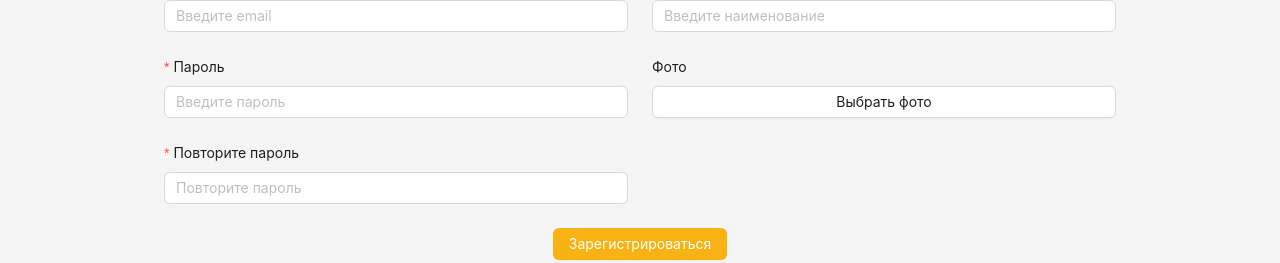
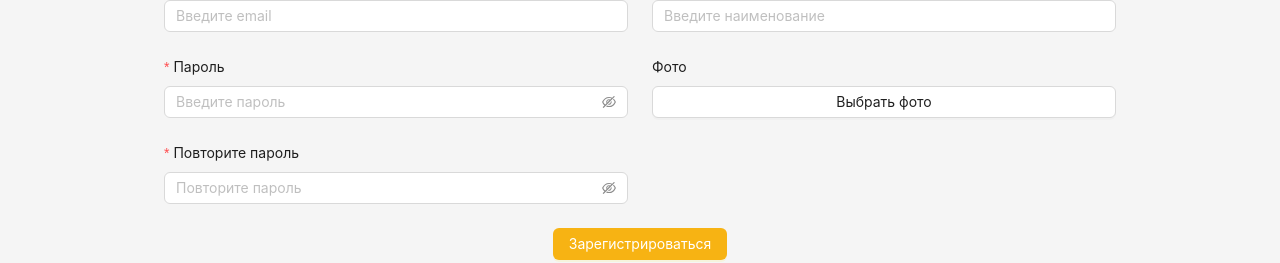
Before and after one commit to xaxaton-2/client, a Vue app: page /register/company in a window 1280 px wide. Shown: the part 164-427 px from the top of the page. Built offline with nearby package versions, Linux system fonts and the light colour scheme.

Commit message:
input password

```diff
--- a/src/components/register/CompanyRegisterForm.vue
+++ b/src/components/register/CompanyRegisterForm.vue
@@ -1,6 +1,16 @@
 <script setup lang="ts">
 import { reactive, ref } from 'vue';
-import { Button, Col, Flex, Form, Input, Row, Upload, UploadFile } from 'ant-design-vue';
+import {
+  Button,
+  Col,
+  Flex,
+  Form,
+  Input,
+  InputPassword,
+  Row,
+  Upload,
+  UploadFile,
+} from 'ant-design-vue';
 import { FormInstance, FormItem } from 'ant-design-vue/es/form';
 import { validatePass, validatePass2 } from '@/utils/validation';
 
@@ -62,10 +72,9 @@ const onFinish = (values: FormState) => {
             },
           ]"
         >
-          <Input
+          <InputPassword
             v-model:value="formState.password"
             placeholder="Введите пароль"
-            type="password"
           />
         </FormItem>
 
@@ -76,10 +85,9 @@ const onFinish = (values: FormState) => {
             { required: true, validator: validatePass2(formState.password), trigger: 'blur' },
           ]"
         >
-          <Input
+          <InputPassword
             v-model:value="formState.repeatPassword"
             placeholder="Повторите пароль"
-            type="password"
           />
         </FormItem>
       </Col>
--- a/src/components/register/StudentRegisterForm.vue
+++ b/src/components/register/StudentRegisterForm.vue
@@ -6,6 +6,7 @@ import {
   Flex,
   Form,
   Input,
+  InputPassword,
   Row,
   Select,
   SelectOption,
@@ -94,10 +95,9 @@ const onFinish = (values: FormState) => {
             },
           ]"
         >
-          <Input
+          <InputPassword
             v-model:value="formState.password"
             placeholder="Введите пароль"
-            type="password"
           />
         </FormItem>
 
@@ -108,10 +108,9 @@ const onFinish = (values: FormState) => {
             { required: true, validator: validatePass2(formState.password), trigger: 'blur' },
           ]"
         >
-          <Input
+          <InputPassword
             v-model:value="formState.repeatPassword"
             placeholder="Повторите пароль"
-            type="password"
           />
         </FormItem>
       </Col>
--- a/src/components/register/UniversityRegisterForm.vue
+++ b/src/components/register/UniversityRegisterForm.vue
@@ -1,6 +1,16 @@
 <script setup lang="ts">
 import { reactive, ref } from 'vue';
-import { Button, Col, Flex, Form, Input, Row, Upload, UploadFile } from 'ant-design-vue';
+import {
+  Button,
+  Col,
+  Flex,
+  Form,
+  Input,
+  InputPassword,
+  Row,
+  Upload,
+  UploadFile,
+} from 'ant-design-vue';
 import { FormInstance, FormItem } from 'ant-design-vue/es/form';
 import { validatePass, validatePass2 } from '@/utils/validation';
 
@@ -64,10 +74,9 @@ const onFinish = (values: FormState) => {
             },
           ]"
         >
-          <Input
+          <InputPassword
             v-model:value="formState.password"
             placeholder="Введите пароль"
-            type="password"
           />
         </FormItem>
 
@@ -78,10 +87,9 @@ const onFinish = (values: FormState) => {
             { required: true, validator: validatePass2(formState.password), trigger: 'blur' },
           ]"
         >
-          <Input
+          <InputPassword
             v-model:value="formState.repeatPassword"
             placeholder="Повторите пароль"
-            type="password"
           />
         </FormItem>
       </Col>
--- a/src/views/LoginView.vue
+++ b/src/views/LoginView.vue
@@ -1,6 +1,6 @@
 <script setup lang="ts">
 import { reactive } from 'vue';
-import { Button, Flex, Form, FormItem, Input } from 'ant-design-vue';
+import { Button, Flex, Form, FormItem, Input, InputPassword } from 'ant-design-vue';
 import BaseContainer from '@/components/base/BaseContainer.vue';
 
 interface FormState {
@@ -50,10 +50,9 @@ const onFinish = (values: FormState) => {
           },
         ]"
       >
-        <Input
+        <InputPassword
           v-model:value="formState.password"
           placeholder="Введите пароль"
-          type="password"
         />
       </FormItem>
 
```
